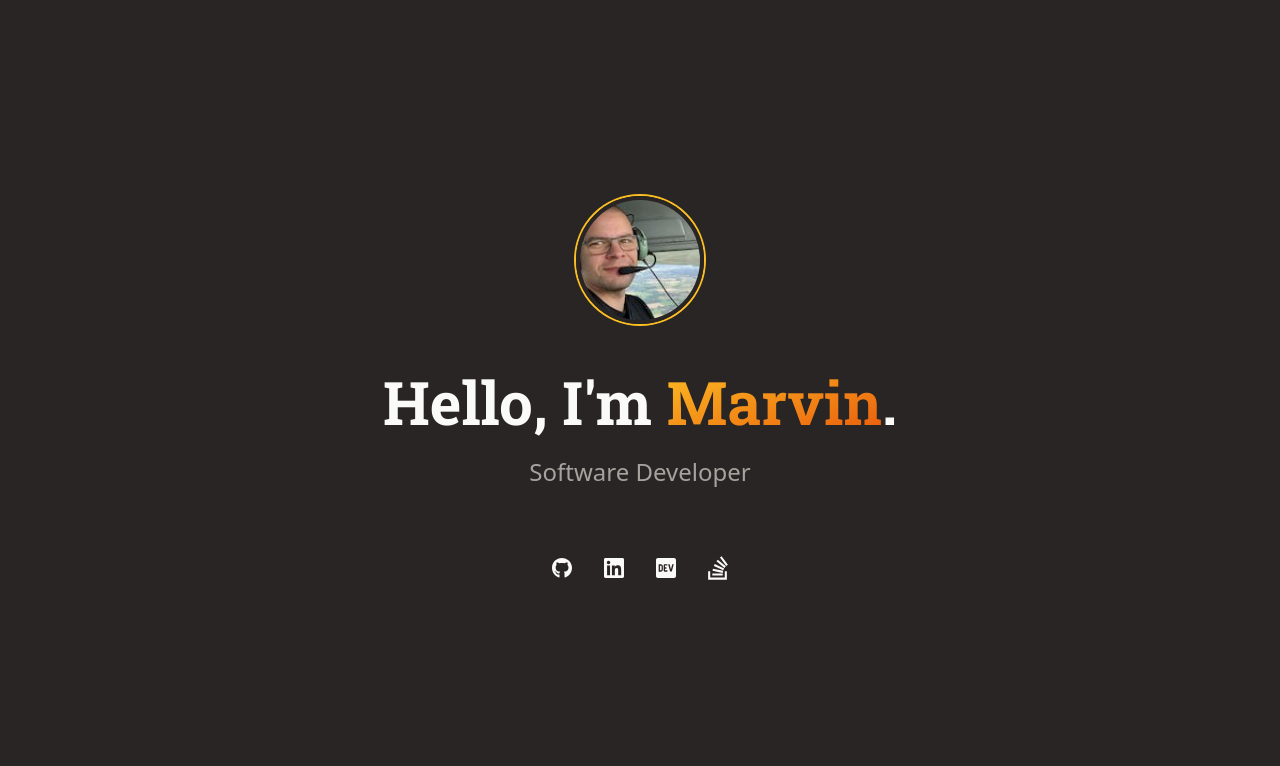
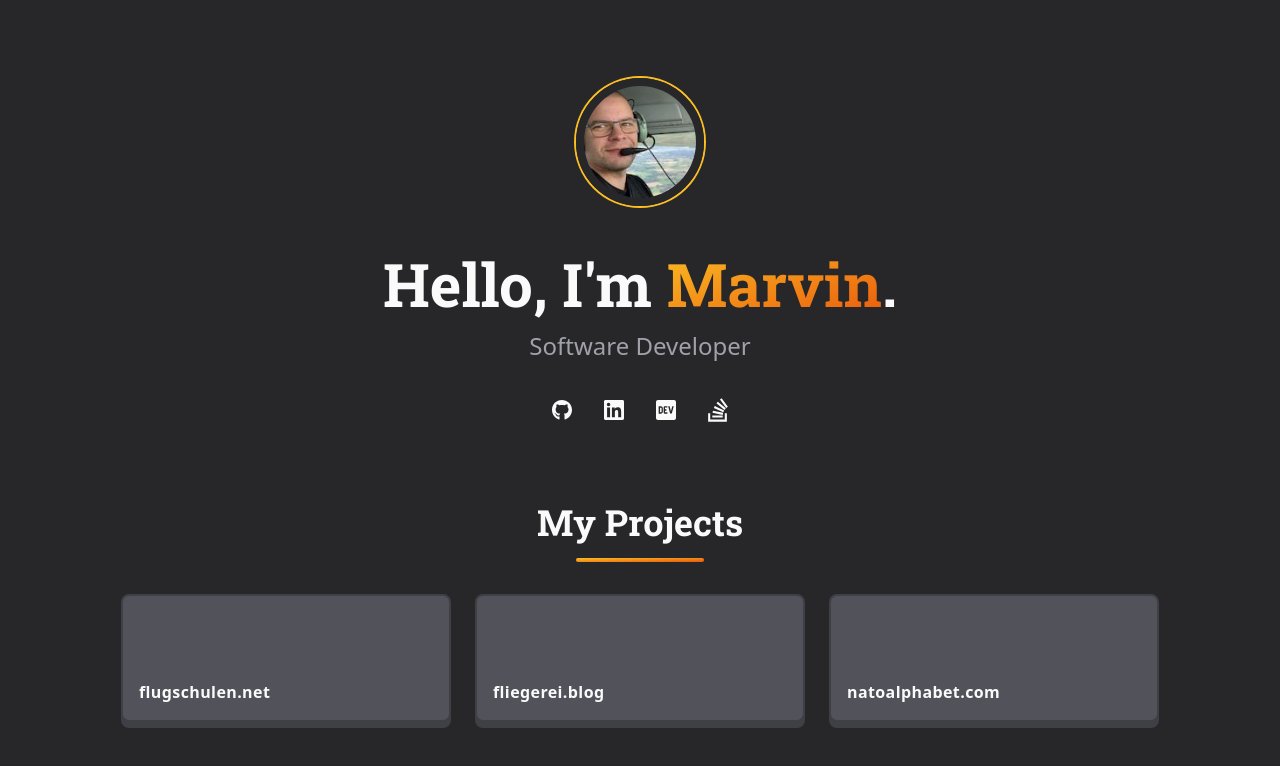
Before and after one commit to marvinrabe/rabe.pro, a Next.js app: page / in a window 1280 px wide. Shown: the top 766 px of the page. Built offline with nearby package versions, Linux system fonts and the light colour scheme.

Commit message:
feat: add projects

```diff
--- a/app/globals.css
+++ b/app/globals.css
@@ -7,3 +7,13 @@ body,
 #__next {
   height: 100%;
 }
+
+.project {
+  box-shadow: 0 6px 0 0 #3f3f46;
+  @apply bg-zinc-600 rounded-lg border-2 border-zinc-700;
+}
+
+.project:hover {
+  @apply border-amber-500;
+  box-shadow: 0 6px 0 0 #f59e0b;
+}
--- a/app/layout.js
+++ b/app/layout.js
@@ -13,7 +13,7 @@ export default function RootLayout ({ children }) {
       <link href="https://fonts.googleapis.com/css2?family=Roboto+Slab:wght@300;700&display=swap" rel="stylesheet"/>
       <script defer data-domain="rabe.pro" data-api="/stats/event" src="/stats/script.js"></script>
     </head>
-    <body className={'bg-stone-800'}>
+    <body className={'bg-zinc-800'}>
     {children}
     </body>
     </html>
--- a/app/page.js
+++ b/app/page.js
@@ -25,23 +25,59 @@ export default function Home () {
     },
   ]
 
+  let projects = [
+    {
+      title: 'flugschulen.net',
+      url: 'https://flugschulen.net',
+      description: ''
+    },
+    {
+      title: 'fliegerei.blog',
+      url: 'https://fliegerei.blog',
+      description: ''
+    },
+    {
+      title: 'natoalphabet.com',
+      url: 'https://natoalphabet.com',
+      description: ''
+    }
+  ]
+
   return (
-    <main className="flex flex-col items-center justify-center h-full p-8 text-center">
-      <img src="/me.jpg" height="128" width="128" alt="Marvins face" className="border-4 border-stone-800 ring-2 ring-amber-400 rounded-full shadow-sm"/>
-      <h1 className="text-4xl lg:text-6xl font-bold font-serif text-stone-50 mt-12 mb-6">
-        Hello, I'm <span className="text-transparent bg-clip-text bg-gradient-to-br from-amber-400 to-orange-600">Marvin</span>.
+    <main className="flex flex-col items-center justify-center min-h-full p-8 text-center">
+      <img src="/me.jpg" height="128" width="128" alt="Marvins face"
+           className="border-8 border-zinc-800 ring-2 ring-amber-400 rounded-full" />
+      <h1 className="text-4xl lg:text-6xl font-bold font-serif text-zinc-50 mt-12 mb-4">
+        Hello, I'm <span
+        className="text-transparent bg-clip-text bg-gradient-to-br from-amber-400 to-orange-600">Marvin</span>.
       </h1>
-      <p className="text-xl lg:text-2xl font-light mb-12 text-stone-400">
+      <p className="text-xl lg:text-2xl font-light mb-6 text-zinc-400">
         <span className="whitespace-nowrap">Software Developer</span>
       </p>
       <div className="grid grid-flow-col items-center gap-4">
         {socialLinks.map((item, index) => (
           <a key={index} href={item.url} title={item.title} rel="me noreferrer"
-             className="p-2 text-stone-50 transition-color duration-500 hover:text-orange-400">
-            <FontAwesomeIcon icon={item.icon} fixedWidth className="h-8 lg:h-12 w-8 lg:w-12"/>
+             className="p-2 text-zinc-50 transition-color duration-500 hover:text-orange-500">
+            <FontAwesomeIcon icon={item.icon} fixedWidth className="h-6 lg:h-8 w-6 lg:w-8" />
           </a>
         ))}
       </div>
+      <h2 className="text-2xl lg:text-4xl font-bold font-serif text-zinc-50 mt-16 mb-4">My Projects</h2>
+      <div className="bg-gradient-to-br from-amber-400 to-orange-600 rounded-full h-[4px] w-32 mb-8 block">
+        &nbsp;
+      </div>
+      <ul className="mx-auto container flex flex-wrap justify-center gap-6 max-w-[1200px]">
+        {projects.map((item) => (
+          <li>
+            <a href={item.url} target="_blank"
+               className="project flex items-end justify-start h-32 w-[330px] max-w-[330px]">
+            <span className="block text-zinc-50 font-bold tracking-wide text-left p-4">
+              {item.title}
+            </span>
+            </a>
+          </li>
+        ))}
+      </ul>
     </main>
   )
 }
```
